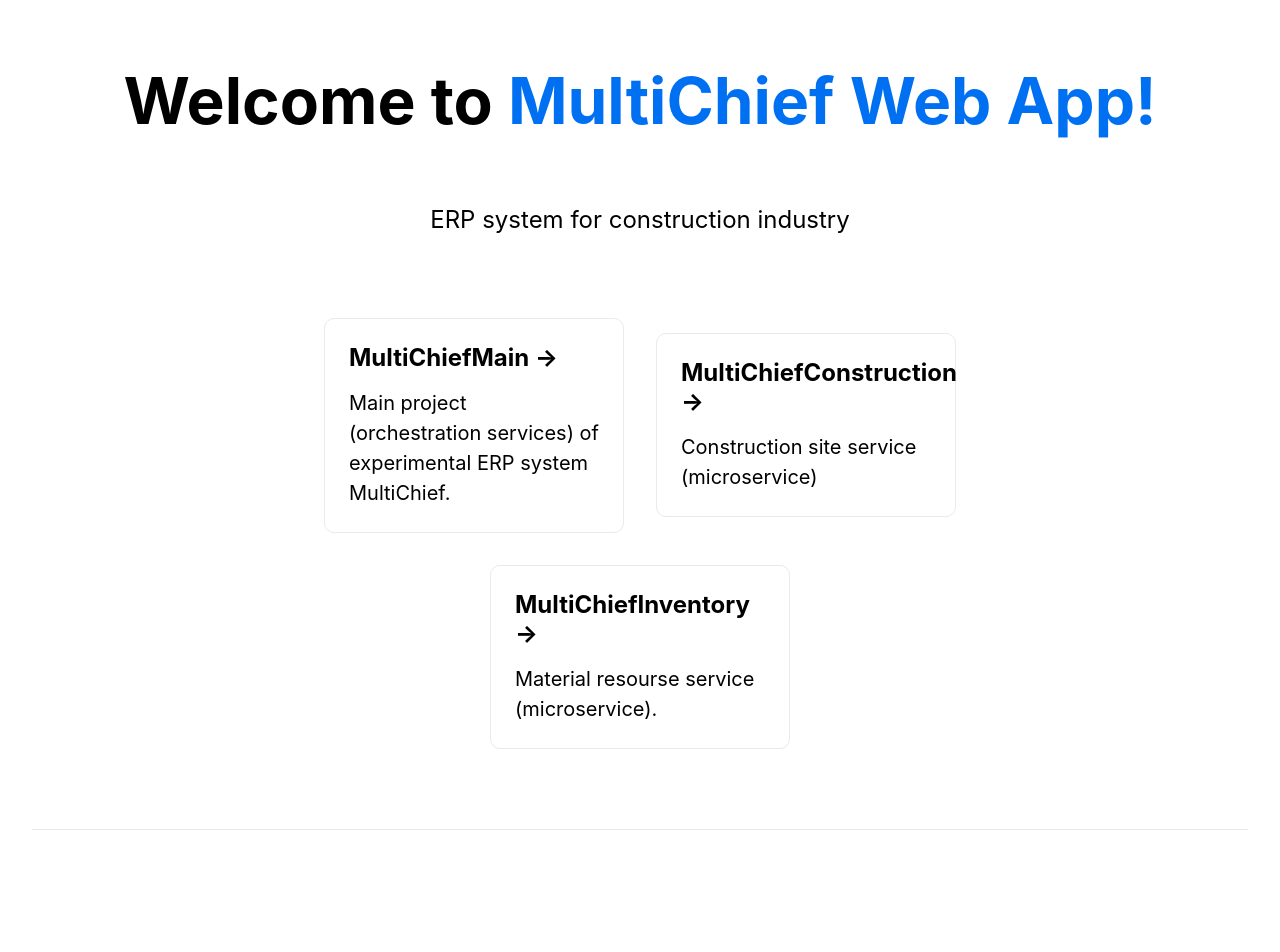
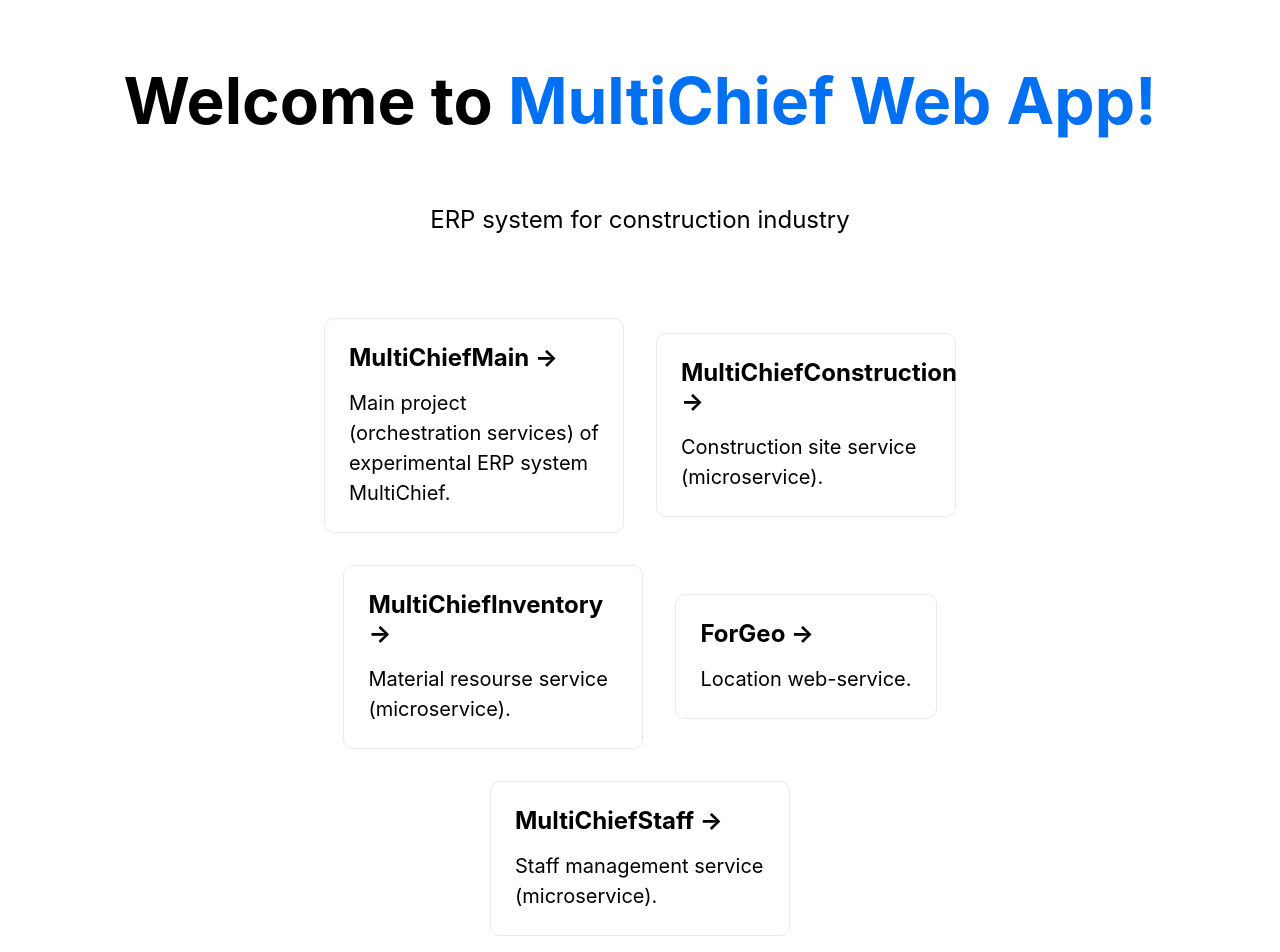
Before and after one commit to LevGoryachev/MultiChiefWeb, a Next.js app: page / in a window 1280 px wide. Shown: the top 952 px of the page. Before the commit the page ends 894 px from the top, so only its background shows below. Built offline with nearby package versions, Linux system fonts and the light colour scheme.

Commit message:
index.js add microservices cards

```diff
--- a/pages/index.js
+++ b/pages/index.js
@@ -28,14 +28,24 @@ export default function Home() {
 
           <a href="https://github.com/LevGoryachev/MultiChiefConstruction" className={styles.card}>
             <h2>MultiChiefConstruction &rarr;</h2>
-            <p>Construction site service (microservice)</p>
+            <p>Construction site service (microservice).</p>
           </a>
 
-          <a
-            href="https://github.com/LevGoryachev/MultiChiefInventory" className={styles.card}>
-            <h2>MultiChiefInventory &rarr;</h2>
-            <p>Material resourse service (microservice).</p>
+          <a href="https://github.com/LevGoryachev/MultiChiefInventory" className={styles.card}>
+          <h2>MultiChiefInventory &rarr;</h2>
+          <p>Material resourse service (microservice).</p>
           </a>
+
+          <a href="https://github.com/LevGoryachev/ForGeo" className={styles.card}>
+            <h2>ForGeo &rarr;</h2>
+            <p>Location web-service.</p>
+          </a>
+
+          <a href="https://github.com/LevGoryachev/MultiChiefStaff" className={styles.card}>
+            <h2>MultiChiefStaff &rarr;</h2>
+            <p>Staff management service (microservice).</p>
+          </a>
+
         </div>
       </main>
 
```
